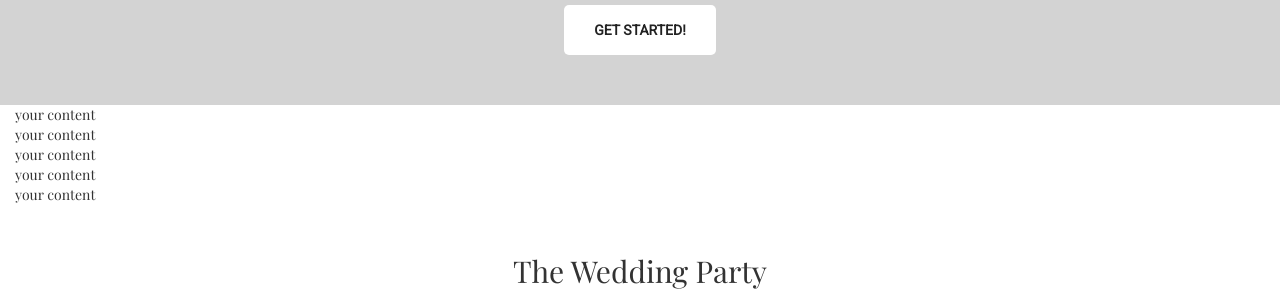
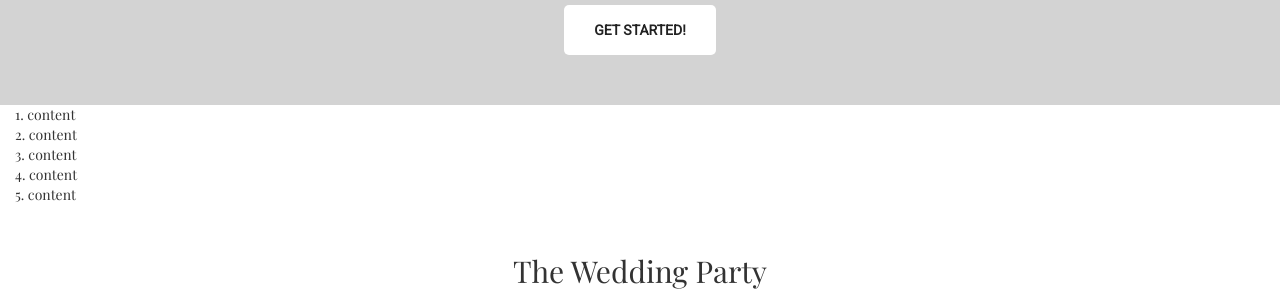
Before and after one commit to notbleh/wed-website, a Jekyll site: the page built from live.html, in a window 1280 px wide and 900 px high, scrolled down 980 px. Shown: the part 155-455 px from the top of the window. Built offline with Jekyll 4.4.1, drawn with Linux system fonts in a browser that asks for light colours.

Commit message:
Update gallery.html

```diff
--- a/_includes/gallery.html
+++ b/_includes/gallery.html
@@ -1,11 +1,11 @@
 <section class="no-padding" id="gallery">
   <div class="container-fluid">
     <div class="responsive">
-      <div>your content</div>
-      <div>your content</div>
-      <div>your content</div>
-      <div>your content</div>
-      <div>your content</div>
+      <div>1. content</div>
+      <div>2. content</div>
+      <div>3. content</div>
+      <div>4. content</div>
+      <div>5. content</div>
     </div>
   </div>
 </section>
```
